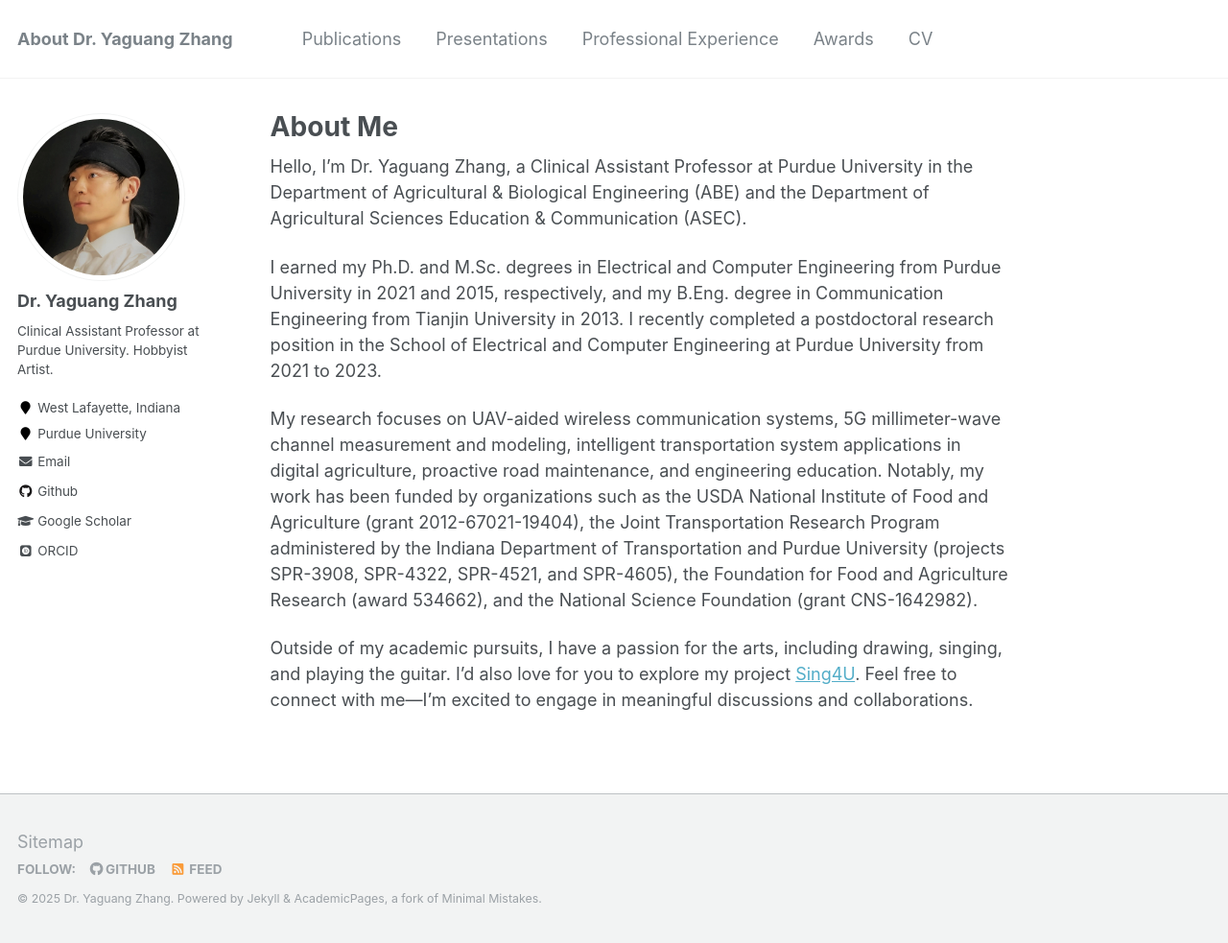
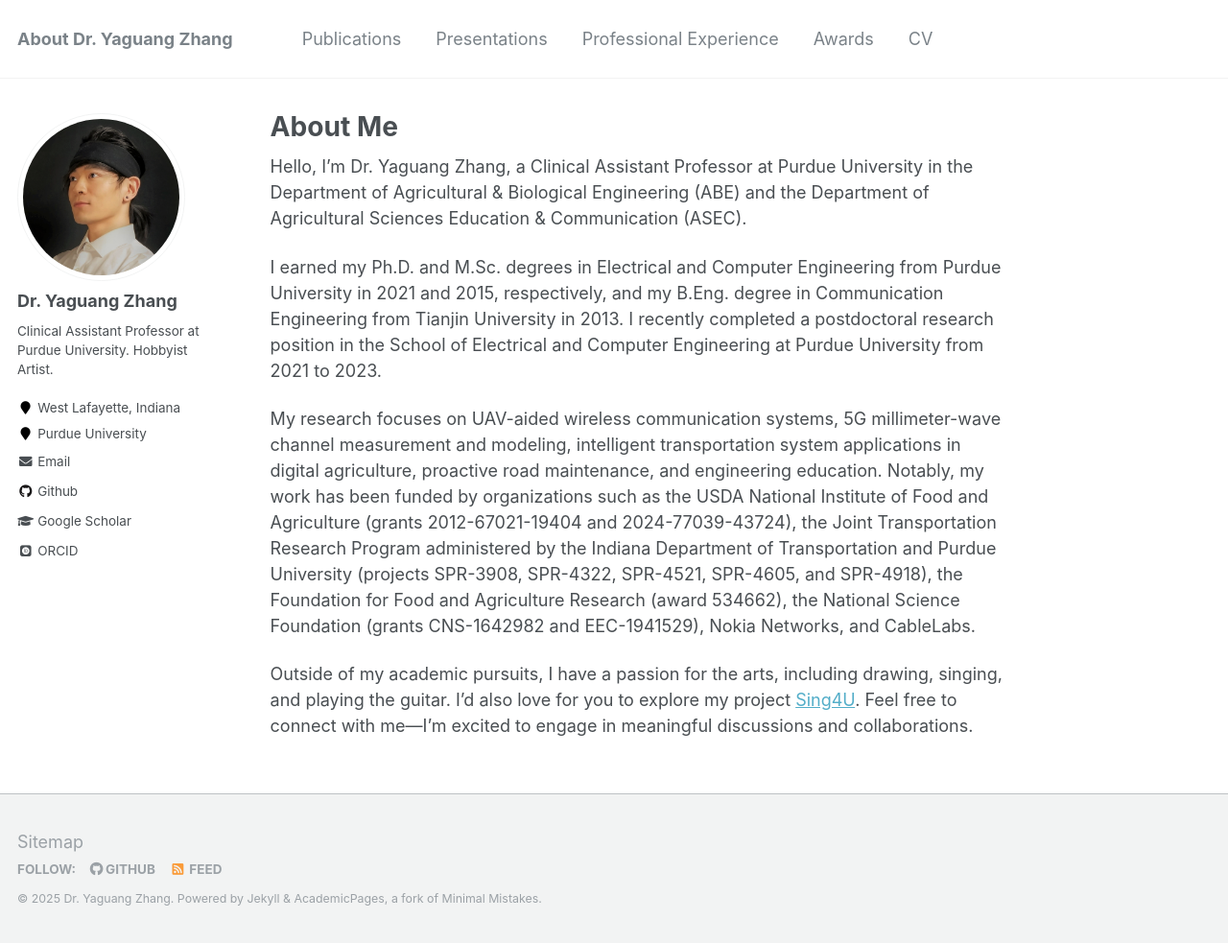
Before and after one commit to YaguangZhang/yaguangzhang.github.io, a Jekyll site: the page built from _pages/about.md, in a window 1280 px wide and 983 px high. Shown: the whole window at 96% size. Built offline with Jekyll 4.4.1, drawn with Linux system fonts in a browser that asks for light colours; some web fonts are replaced.

Commit message:
Update research info.

```diff
--- a/_pages/about.md
+++ b/_pages/about.md
@@ -12,6 +12,6 @@ Hello, I'm Dr. Yaguang Zhang, a Clinical Assistant Professor at Purdue Universit
 
 I earned my Ph.D. and M.Sc. degrees in Electrical and Computer Engineering from Purdue University in 2021 and 2015, respectively, and my B.Eng. degree in Communication Engineering from Tianjin University in 2013. I recently completed a postdoctoral research position in the School of Electrical and Computer Engineering at Purdue University from 2021 to 2023.
 
-My research focuses on UAV-aided wireless communication systems, 5G millimeter-wave channel measurement and modeling, intelligent transportation system applications in digital agriculture, proactive road maintenance, and engineering education. Notably, my work has been funded by organizations such as the USDA National Institute of Food and Agriculture (grant 2012-67021-19404), the Joint Transportation Research Program administered by the Indiana Department of Transportation and Purdue University (projects SPR-3908, SPR-4322, SPR-4521, and SPR-4605), the Foundation for Food and Agriculture Research (award 534662), and the National Science Foundation (grant CNS-1642982).
+My research focuses on UAV-aided wireless communication systems, 5G millimeter-wave channel measurement and modeling, intelligent transportation system applications in digital agriculture, proactive road maintenance, and engineering education. Notably, my work has been funded by organizations such as the USDA National Institute of Food and Agriculture (grants 2012-67021-19404 and 2024-77039-43724), the Joint Transportation Research Program administered by the Indiana Department of Transportation and Purdue University (projects SPR-3908, SPR-4322, SPR-4521, SPR-4605, and SPR-4918), the Foundation for Food and Agriculture Research (award 534662), the National Science Foundation (grants CNS-1642982 and EEC-1941529), Nokia Networks, and CableLabs.
 
 Outside of my academic pursuits, I have a passion for the arts, including drawing, singing, and playing the guitar. I'd also love for you to explore my project [Sing4U](https://www.zyglabs.com/sing4u/). Feel free to connect with me—I'm excited to engage in meaningful discussions and collaborations.
```
